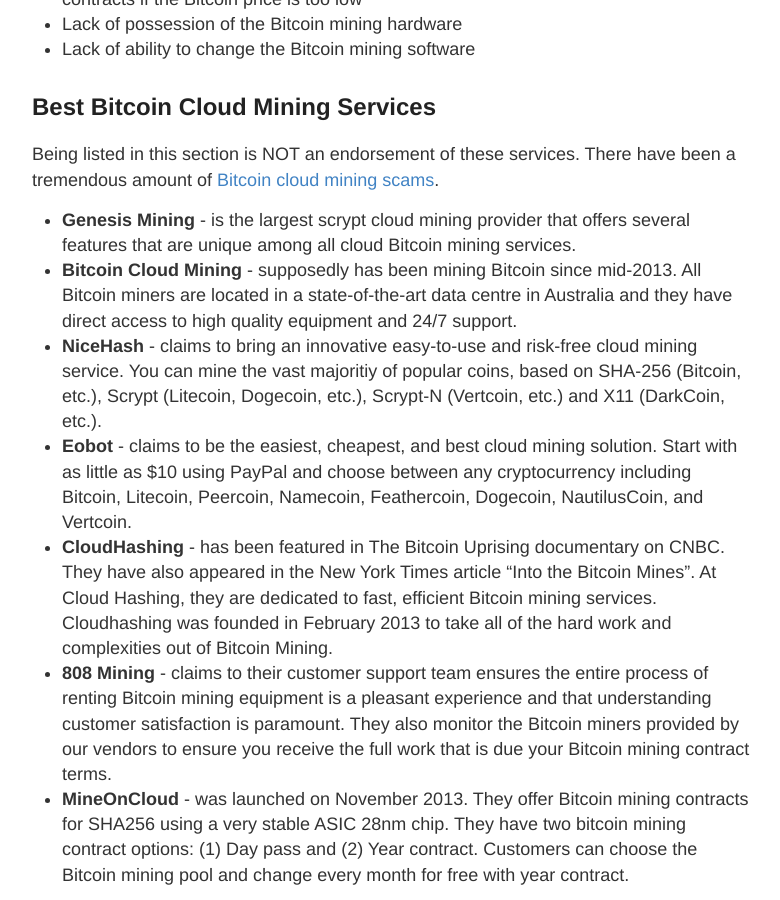
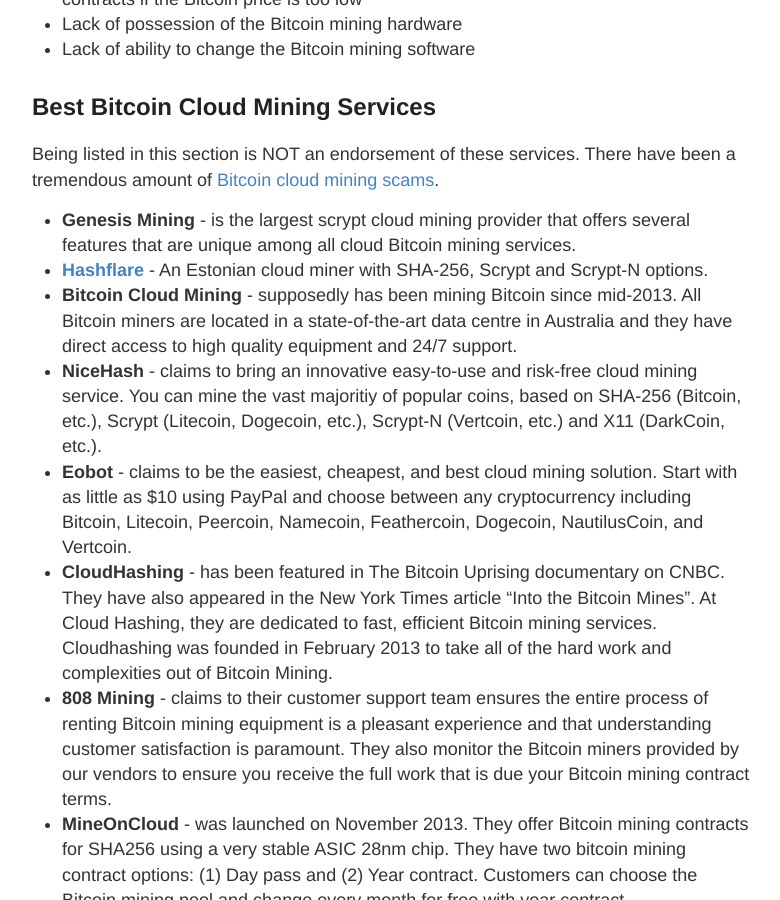
Before and after one commit to vesk4000/bm, a Jekyll site: the page built from best-bitcoin-cloud-mining-contract-reviews/index.html, in a window 1280 px wide and 900 px high, scrolled down 1770 px. Shown: the whole window, without its empty margins (248-1028 px from the left). Built offline with Jekyll 4.4.1, drawn with Linux system fonts in a browser that asks for light colours; Markdown is read by kramdown in place of the engine named in the settings; a script that is not in the unit is left out.

Commit message:
Hashflare

```diff
--- a/best-bitcoin-cloud-mining-contract-reviews/index.html
+++ b/best-bitcoin-cloud-mining-contract-reviews/index.html
@@ -38,6 +38,7 @@ Bitcoin cloud mining enables people to earn Bitcoins without bitcoin mining hard
 <h2 id="best-bitcoin-cloud-mining-services">Best Bitcoin Cloud Mining Services</h2>
 Being listed in this section is NOT an endorsement of these services. There have been a tremendous amount of <a href="#bitcoin-cloud-mining-scams">Bitcoin cloud mining scams</a>.
 <ul><li><b>Genesis Mining</b> - is the largest scrypt cloud mining provider that offers several features that are unique among all cloud Bitcoin mining services.</li>
+<li><b><a href="https://hashflare.io/r/539A7635">Hashflare</a></b> - An Estonian cloud miner with SHA-256, Scrypt and Scrypt-N options.</li>
 <li><b>Bitcoin Cloud Mining</b> - supposedly has been mining Bitcoin since mid-2013. All Bitcoin miners are located in a state-of-the-art data centre in Australia and they have direct access to high quality equipment and 24/7 support.</li>
 <li><b>NiceHash</b> - claims to bring an innovative easy-to-use and risk-free cloud mining service. You can mine the vast majoritiy of popular coins, based on SHA-256 (Bitcoin, etc.), Scrypt (Litecoin, Dogecoin, etc.), Scrypt-N (Vertcoin, etc.) and X11 (DarkCoin, etc.).</li>
 <li><b>Eobot</b> - claims to be the easiest, cheapest, and best cloud mining solution.  Start with as little as $10 using PayPal and choose between any cryptocurrency including Bitcoin, Litecoin, Peercoin, Namecoin, Feathercoin, Dogecoin, NautilusCoin, and Vertcoin.</li>
```
